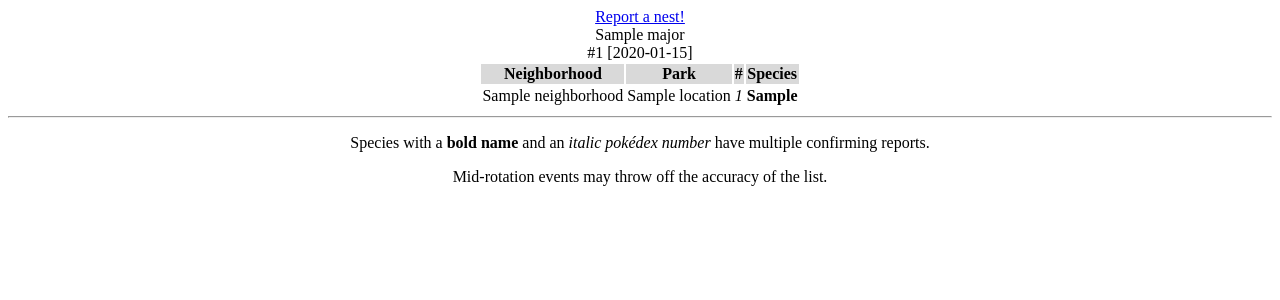
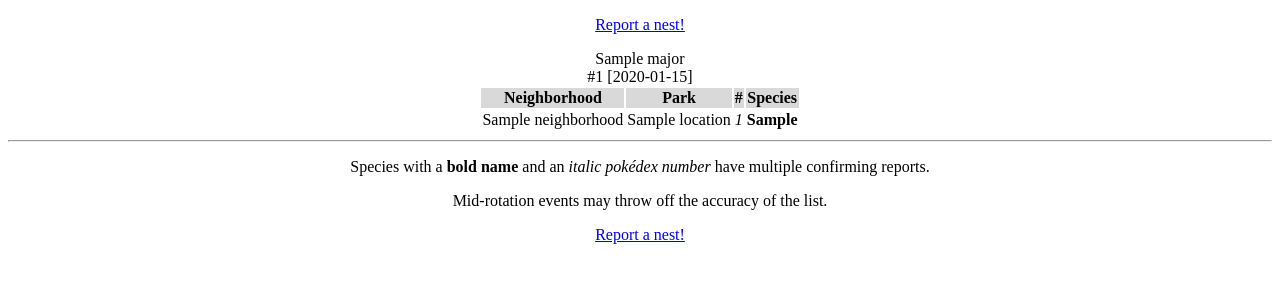
Before and after one commit to duck57/poke-db, a Django app: a page that uses pokedb/nestlist/templates/nestlist/city.html in a window 1280 px wide. Shown: the top 300 px of the page. Run offline with Django 3.2, Linux system fonts and the light colour scheme; tables that the repository leaves empty hold one stand-in row (values such as "Sample post"); parts of the project's set-up code (start-up, migrations or seed data) failed here and were passed over.

Commit message:
Further improvements & refactoring for HTML output
Have a hard-coded AT base that needs to be removed later
in views.py

Remove usless and unused function from the NstNeighborhood model

```diff
--- a/pokedb/nestlist/models.py
+++ b/pokedb/nestlist/models.py
@@ -161,12 +161,6 @@ class NstNeighborhood(models.Model):
 
     def __str__(self):
         return self.name
-
-    def place_name(self):
-        if self.region is None:
-            return self.name
-        else:
-            return self.region.name
 
 
 class NstParkSystem(models.Model):
--- a/pokedb/nestlist/static/nestlist/css/style.css
+++ b/pokedb/nestlist/static/nestlist/css/style.css
@@ -11,11 +11,15 @@ th:hover {
     background-color: #e8e8d9;
 }
 
-.con-num {
+tr.confirmed:hover {
+    background-color: #d9e8d9;
+}
+
+.confirmed .species {
+    font-weight: bold;
+}
+.confirmed .number {
     font-style: italic;
-}
-.con-sp {
-    font-weight: bold;
 }
 
 .tooltip {
@@ -24,7 +28,7 @@ th:hover {
 
 .tooltip .tooltiptext {
   visibility: hidden;
-  width: 120px;
+  width: 128px;
   background-color: black;
   color: #e8e8d9;
   text-align: center;
--- a/pokedb/nestlist/templates/nestlist/city.html
+++ b/pokedb/nestlist/templates/nestlist/city.html
@@ -11,9 +11,9 @@
 </head>
 <body>
     <center>
-        <header><a href="report/">Report a nest!</a></header>
+        <header><p><a href="report/">Report a nest!</a></p></header>
     <table id="myTable2">
-        <caption>{{ city }}<br>#{{ current_nest_list.0.rotation_num }}</caption>
+        <caption>{{ city }}<br>#{{ rotation }}</caption>
         <tr>
             <th onclick="sortTable('myTable2', 0)">Neighborhood</th>
             <th onclick="sortTable('myTable2', 1)">Park</th>
@@ -21,8 +21,8 @@
             <th onclick="sortTable('myTable2', 3)">Species</th>
         </tr>
         {% for nest in current_nest_list %}
-            <tr id="{{ nest.id }}">
-                <td class="{{ nest.nestid.neighborhood.place_name }}">{{ nest.nestid.neighborhood }}</td>
+            <tr id="{{ nest.id }}" class="nest {% if nest.confirmation %}confirmed{% else %}unconfirmed{% endif %}">
+                <td id="{{ nest.nestid.neighborhood.pk }}">{{ nest.nestid.neighborhood }}</td>
                 <td class="nest-name tooltip">
                     {{ nest.nestid.get_name }}
                     <span class="tooltiptext">
@@ -36,20 +36,16 @@
                         {% endif %}
                     </span>
                 </td>
-                {% if nest.confirmation %}
-                    <td class="confirmed number con-num">{{ nest.species_no }}</td>
-                    <td class="confirmed species con-sp">{{ nest.species_txt }}</td>
-                {% else %}
-                    <td class="unconfirmed number un-num">{{ nest.species_no }}</td>
-                    <td class="unconfirmed species un-sp">{{ nest.species_txt }}</td>
-                {% endif %}
+                <td class="number">{{ nest.species_no }}</td>
+                <td class="species">{{ nest.species_txt }}</td>
             </tr>
         {% endfor %}
     </table>
         <hr>
         <footer>
-            <p>Species with a <b>bold name</b> and an <i>italic pokédex number</i> have multiple confirming reports.</p>
+            <p class="confirmed">Species with a <span class="species">bold name</span> and an <span class="number">italic pokédex number</span> have multiple confirming reports.</p>
             <p>Mid-rotation events may throw off the accuracy of the list.</p>
+            <a href="report/">Report a nest!</a>
         </footer>
     </center>
 </body></html>
--- a/pokedb/nestlist/urls.py
+++ b/pokedb/nestlist/urls.py
@@ -1,4 +1,5 @@
 from django.urls import path
+from django.shortcuts import redirect
 from . import views
 
 app_name = "nestlist"
@@ -11,5 +12,7 @@ urlpatterns = [
         views.CityView.as_view(),
         name="city_historic_date",
     ),
+    # TODO: rewrite this to use the local reporting form
+    path("<int:city_id>/report/", views.report_nest, name="report_nest"),
     path("<int:city_id>/", views.CityView.as_view(), name="city"),
 ]
--- a/pokedb/nestlist/views.py
+++ b/pokedb/nestlist/views.py
@@ -27,6 +27,18 @@ from typeedit.models import Type
 from .serializers import ParkSerializer
 
 
+def report_nest(request, **kwargs):
+    """
+    TODO: replace this with real class-based methods
+    This is a placeholder until further dev work finishes to
+    allow this to take precedence
+    :param request:
+    :param kwargs:
+    :return:
+    """
+    return HttpResponseRedirect("http://columbusnestreport.cf")
+
+
 def get_rotation(date):
     """
     Returns a NstRotation object
@@ -50,7 +62,6 @@ def filter_nsla_by_species_name(out, sp_filter):
     :param sp_filter:
     :return:
     """
-    q = Pokemon.objects.filter(name="Can't find me!")  # will be useful later
 
     if len(sp_filter) < 3:  # handle short queries
         return out.filter(
@@ -183,6 +194,7 @@ class CityView(generic.ListView):
     def get_context_data(self, **kwargs):
         context = super().get_context_data(**kwargs)
         context["city"] = NstMetropolisMajor.objects.get(pk=self.kwargs["city_id"])
+        context["rotation"] = get_rotation(self.kwargs.get("date", "t"))
         return context
 
 
```
